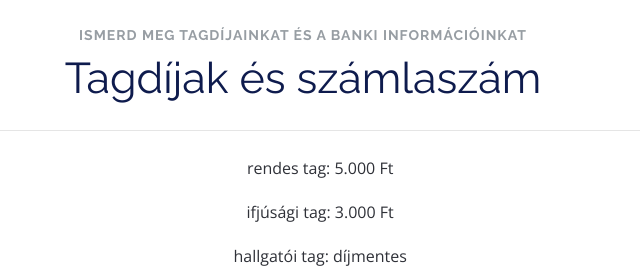
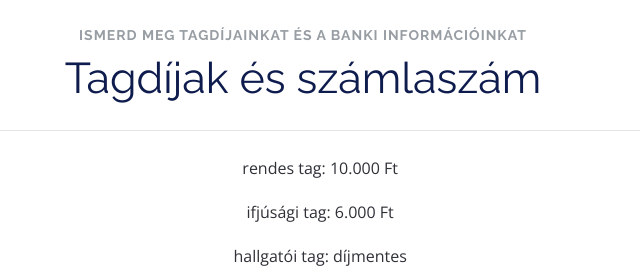
Before and after one commit to juhasztunde/mert, a plain HTML site: page index.html in a window 1280 px wide. Shown: the part 3468-3742 px from the top of the page, 337-977 px from the left. Drawn offline with nearby package versions, Linux system fonts and the light colour scheme.

Commit message:
tagdíj update

```diff
--- a/index.html
+++ b/index.html
@@ -366,8 +366,8 @@
                 <h6 class="card-price text-center">Tagdíjak és számlaszám</h6>
                 <hr>
                 <ul class="fa-ul text-center">
-                  <li><span class="fa-li"></span>rendes tag: 5.000 Ft </li>
-                  <li><span class="fa-li"></span>ifjúsági tag: 3.000 Ft  </li>
+                  <li><span class="fa-li"></span>rendes tag: 10.000 Ft </li>
+                  <li><span class="fa-li"></span>ifjúsági tag: 6.000 Ft  </li>
                   <li><span class="fa-li"></span>hallgatói tag: díjmentes </li>
                   <li><span class="fa-li"></span>támogató tag: szabad döntés</li>
                 </ul>
```
Also changed, not shown: 1 other file.
